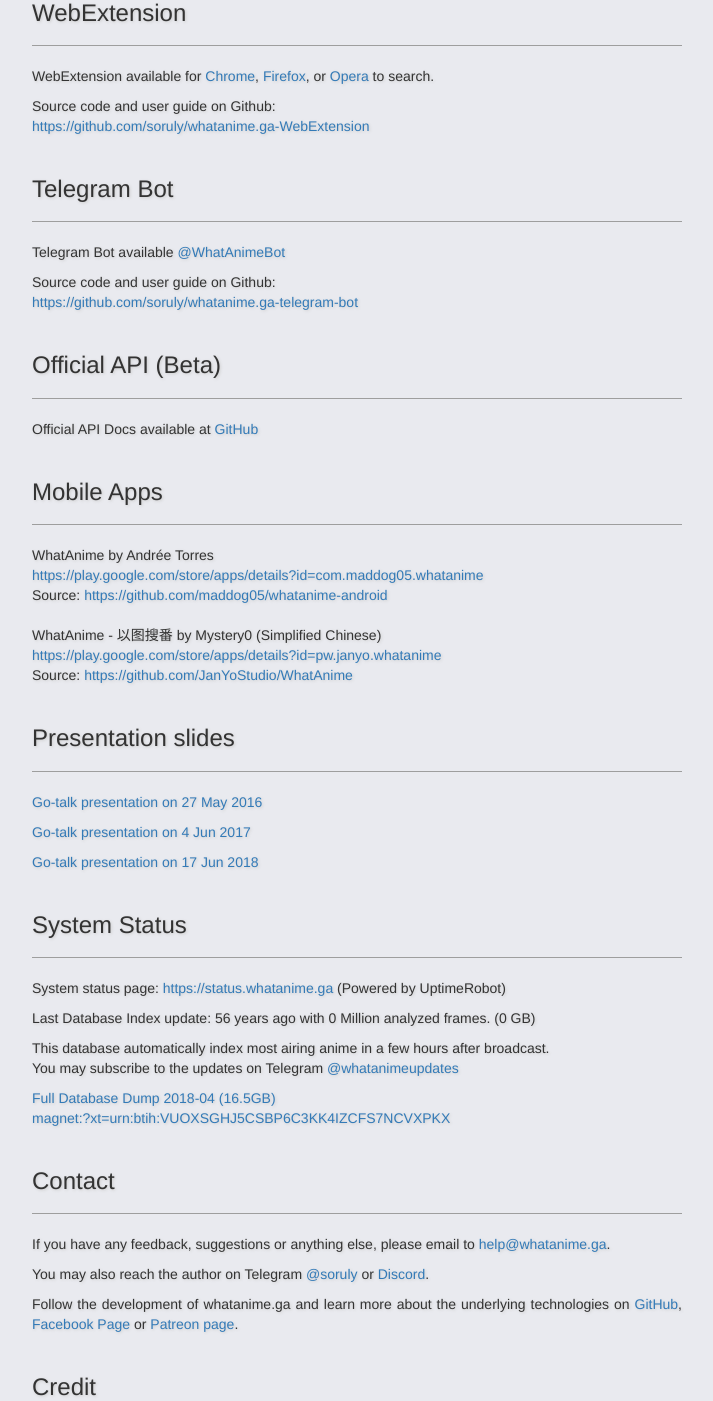
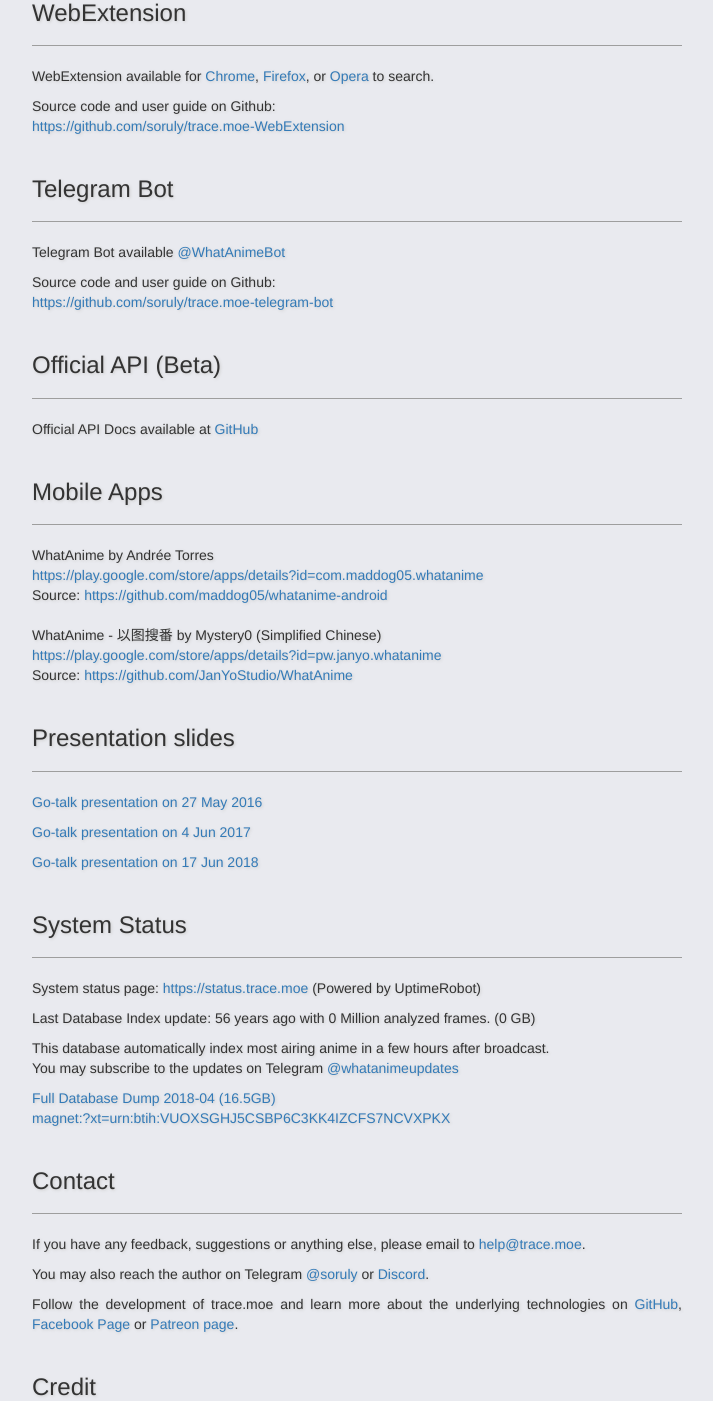
Before and after one commit to MexicoosMo/lateralblas, a PHP site: page /anilist/about in a window 1280 px wide. Shown: the part 572-1973 px from the top of the page, without its empty margins (283-996 px from the left). Run offline with PHP 8.4, Linux system fonts and the light colour scheme; data that the repository does not hold is empty.

Commit message:
Update URLs

```diff
--- a/about.php
+++ b/about.php
@@ -92,16 +92,16 @@
 <h3>WebExtension</h3>
 </div>
 <p>WebExtension available for <a href="https://chrome.google.com/webstore/detail/search-anime-by-screensho/gkamnldpllcbiidlfacaccdoadedncfp">Chrome</a>, <a href="https://addons.mozilla.org/en-US/firefox/addon/search-anime-by-screenshot/">Firefox</a>, or <a href="https://addons.opera.com/en/extensions/details/search-anime-by-screenshot/">Opera</a> to search.</p>
-<p>Source code and user guide on Github:<br><a href="https://github.com/soruly/whatanime.ga-WebExtension">https://github.com/soruly/whatanime.ga-WebExtension</a></p>
+<p>Source code and user guide on Github:<br><a href="https://github.com/soruly/trace.moe-WebExtension">https://github.com/soruly/trace.moe-WebExtension</a></p>
 <div class="page-header">
 <h3>Telegram Bot</h3>
 </div>
 <p>Telegram Bot available <a href="https://telegram.me/WhatAnimeBot">@WhatAnimeBot</a></p>
-<p>Source code and user guide on Github:<br><a href="https://github.com/soruly/whatanime.ga-telegram-bot">https://github.com/soruly/whatanime.ga-telegram-bot</a>
+<p>Source code and user guide on Github:<br><a href="https://github.com/soruly/trace.moe-telegram-bot">https://github.com/soruly/trace.moe-telegram-bot</a>
 <div class="page-header">
 <h3>Official API (Beta)</h3>
 </div>
-<p>Official API Docs available at <a href="https://soruly.github.io/whatanime.ga/#/">GitHub</a></p>
+<p>Official API Docs available at <a href="https://soruly.github.io/trace.moe/#/">GitHub</a></p>
 <div class="page-header">
 <h3>Mobile Apps</h3>
 </div>
@@ -123,7 +123,7 @@
 <div class="page-header">
 <h3>System Status</h3>
 </div>
-<p>System status page: <a href="https://status.whatanime.ga">https://status.whatanime.ga</a> (Powered by UptimeRobot)</p>
+<p>System status page: <a href="https://status.trace.moe">https://status.trace.moe</a> (Powered by UptimeRobot)</p>
 <p><?php echo 'Last Database Index update: '.humanTiming($lastModified).' ago with '.$numDocsMillion.' Million analyzed frames. ('.$sizeInGB.' GB)<br>'; ?></p>
 <p>This database automatically index most airing anime in a few hours after broadcast.<br>You may subscribe to the updates on Telegram <a href="https://t.me/whatanimeupdates">@whatanimeupdates</a></p>
 <p></p>
@@ -133,9 +133,9 @@
 <div class="page-header">
 <h3>Contact</h3>
 </div>
-<p>If you have any feedback, suggestions or anything else, please email to <a href="mailto:help@whatanime.ga">help@whatanime.ga</a>.</p>
+<p>If you have any feedback, suggestions or anything else, please email to <a href="mailto:help@trace.moe">help@trace.moe</a>.</p>
 <p>You may also reach the author on Telegram <a href="https://t.me/soruly">@soruly</a> or <a href="https://discord.gg/K9jn6Kj">Discord</a>.</p>
-<p>Follow the development of whatanime.ga and learn more about the underlying technologies on <a href="https://github.com/soruly/slides">GitHub</a>, <a href="https://www.facebook.com/whatanime.ga/">Facebook Page</a> or <a href="https://www.patreon.com/soruly">Patreon page</a>.</p>
+<p>Follow the development of trace.moe and learn more about the underlying technologies on <a href="https://github.com/soruly/slides">GitHub</a>, <a href="https://www.facebook.com/whatanime.ga/">Facebook Page</a> or <a href="https://www.patreon.com/soruly">Patreon page</a>.</p>
 
 <div class="page-header">
 <h3>Credit</h3>
--- a/docs/index.html
+++ b/docs/index.html
@@ -4,7 +4,7 @@
   <meta charset="utf-8" />
   <meta http-equiv="X-UA-Compatible" content="IE=edge">
   <meta name="viewport" content="width=device-width, initial-scale=1, maximum-scale=1, user-scalable=0" />
-  <title>whatanime.ga API Docs</title>
+  <title>trace.moe API Docs</title>
   <!-- the docute client styles -->
   <link rel="stylesheet" href="https://unpkg.com/docute@3.4.12/dist/docute.css">
 </head>
@@ -17,7 +17,7 @@
     docute.init({
       landing: false,
       debug: false,
-      repo: 'soruly/whatanime.ga',
+      repo: 'soruly/trace.moe',
       twitter: 'soruly',
       sidebar: true,
       disableSidebarToggle: false,
--- a/index.php
+++ b/index.php
@@ -112,7 +112,7 @@
   </div>
 </div>
 </div>
-<a href="https://github.com/soruly/whatanime.ga" class="github-corner" aria-label="View source on Github">
+<a href="https://github.com/soruly/trace.moe" class="github-corner" aria-label="View source on Github">
 <svg width="80" height="80" viewBox="0 0 250 250" style="fill:#151513; color:#fff; position: absolute; top: 0; border: 0; right: 0;" aria-hidden="true"><path d="M0,0 L115,115 L130,115 L142,142 L250,250 L250,0 Z"></path><path d="M128.3,109.0 C113.8,99.7 119.0,89.6 119.0,89.6 C122.0,82.7 120.5,78.6 120.5,78.6 C119.2,72.0 123.4,76.3 123.4,76.3 C127.3,80.9 125.5,87.3 125.5,87.3 C122.9,97.6 130.6,101.9 134.4,103.2" fill="currentColor" style="transform-origin: 130px 106px;" class="octo-arm"></path><path d="M115.0,115.0 C114.9,115.1 118.7,116.5 119.8,115.4 L133.7,101.6 C136.9,99.2 139.9,98.4 142.2,98.6 C133.8,88.0 127.5,74.4 143.8,58.0 C148.5,53.4 154.0,51.2 159.7,51.0 C160.3,49.4 163.2,43.6 171.4,40.1 C171.4,40.1 176.1,42.5 178.8,56.2 C183.1,58.6 187.2,61.8 190.9,65.4 C194.5,69.0 197.7,73.2 200.1,77.6 C213.8,80.2 216.3,84.9 216.3,84.9 C212.7,93.1 206.9,96.0 205.4,96.6 C205.1,102.4 203.0,107.8 198.3,112.5 C181.9,128.9 168.3,122.5 157.7,114.1 C157.9,116.9 156.7,120.9 152.7,124.9 L141.0,136.5 C139.8,137.7 141.6,141.9 141.8,141.8 Z" fill="currentColor" class="octo-body"></path></svg>
 </a>
 <style>.github-corner:hover .octo-arm{animation:octocat-wave 560ms ease-in-out}@keyframes octocat-wave{0%,100%{transform:rotate(0)}20%,60%{transform:rotate(-25deg)}40%,80%{transform:rotate(10deg)}}@media (max-width:500px){.github-corner:hover .octo-arm{animation:none}.github-corner .octo-arm{animation:octocat-wave 560ms ease-in-out}}</style>
--- a/js/index.js
+++ b/js/index.js
@@ -274,7 +274,7 @@
     if (document.querySelector("form").checkValidity()) {
       fetchImageDelay = setTimeout(function () {
         document.querySelector("#messageText").innerHTML = "<span class=\"glyphicon glyphicon-repeat spinning\"></span>";
-        originalImage.src = "https://image.whatanime.ga/imgproxy?url=" + document.querySelector("#imageURL").value.replace(/ /g, "%20");
+        originalImage.src = "https://image.trace.moe/imgproxy?url=" + document.querySelector("#imageURL").value.replace(/ /g, "%20");
         history.replaceState(null, null, "/?url=" + encodeURI(document.querySelector("#imageURL").value.replace(/ /g, "%20")));
       }, 500);
     } else {
--- a/terms.php
+++ b/terms.php
@@ -29,7 +29,7 @@
 <div class="page-header"><h1>Terms</h1></div>
 <p>
 <h4>Copyright &amp; Intellectual Property Policy</h4>
-<p>whatanime.ga respects the intellectual property rights of others and expects its users to do the same. <br />
+<p>trace.moe respects the intellectual property rights of others and expects its users to do the same. <br />
 It is our policy, in appropriate circumstances and at its discretion, to disable and/or terminate the accounts of users who repeatedly infringe the copyrights or other intellectual property rights of others.</p>
 <p>In accordance with the Digital Millennium Copyright Act of 1998, the text of which may be found on the U.S. Copyright Office website at <a href="http://www.copyright.gov/legislation/dmca.pdf">http://www.copyright.gov/legislation/dmca.pdf</a>, we will respond expeditiously to claims of copyright infringement committed using the website, mobile device application and related services (collectively, the “Services”) that are reported to our Designated Copyright Agent, identified in the sample notice below.</p>
 <p>If you are a copyright owner, or are authorized to act on behalf of one, or authorized to act under any exclusive right under copyright, please report alleged copyright infringements taking place on or through the Services by completing the following DMCA Notice of Alleged Infringement and delivering it to our Designated Copyright Agent.  Upon receipt of the Notice as described below, we will take whatever action, in its sole discretion, it deems appropriate, including removal of the challenged material from the Services.</p>
@@ -45,7 +45,7 @@
 <p>“I hereby state that the information in this Notice is accurate and, under penalty of perjury, that I am the owner, or authorized to act on behalf of the owner, of the copyright or of an exclusive right under the copyright that is allegedly infringed.”</p>
 <li>Provide your full legal name and your electronic or physical signature.</li>
 </ol>
-<p>Deliver this Notice, with all items completed, to our contact at <a href="mailto:help@whatanime.ga">help@whatanime.ga</a></p>
+<p>Deliver this Notice, with all items completed, to our contact at <a href="mailto:help@trace.moe">help@trace.moe</a></p>
 <p>&nbsp;</p>
 <h4>Notification of Trademark Infringement:</h4>
 <p>If you believe that your trademark (the “Mark”) is being used on the Services by a user in a way that constitutes trademark infringement, please provide our Designated Copyright Agent (specified above) with the following information:</p>
```
Also changed, not shown: faq.php (+4 -4 lines), README.md, docs/README.md.
